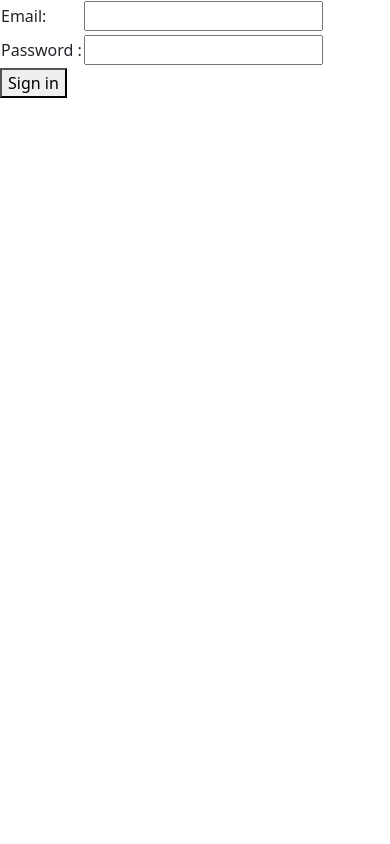
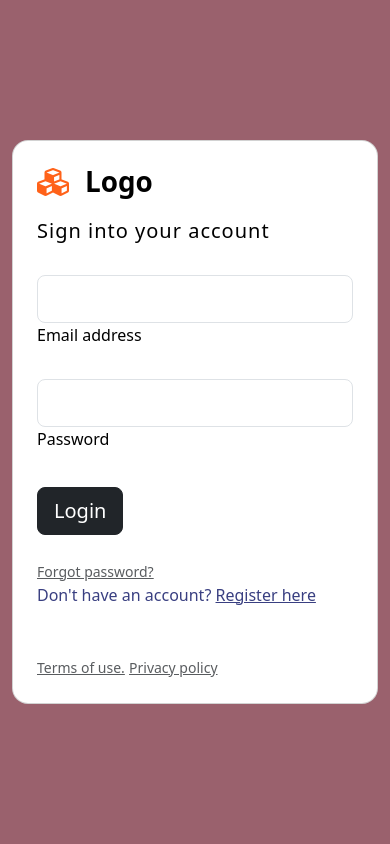
Before and after one commit to MohammedNazx/Cakes, a PHP site: page /Login/login.php in a window 390 px wide. Run offline with PHP 8.4, Linux system fonts and the light colour scheme.

Commit message:
added login page

```diff
--- a/Login/login.php
+++ b/Login/login.php
@@ -85,40 +85,65 @@ if (isset($_SESSION['user_login']) && $_SESSION['user_login'] == true) {
 
 <body>
 
-    <form method="POST" action="login.php">
 
-        <table>
 
-            <tr>
-                <td> Email: </td>
-                <td>
-                    <input type="text" name="email" value="<?php echo isset($_POST['email']) ? $_POST['email'] : null; ?>">
-                </td>
-            <tr>
-            <tr>
-                <td></td>
-                <td style="color:red;">
-                    <?php echo (isset($error['user_email'])) ? $error['user_email'] : ''; ?>
-                </td>
-            </tr>
+    <section class="vh-100" style="background-color: #9A616D;">
+        <div class="container py-5 h-100">
 
-            <tr>
-                <td> Password : </td>
-                <td> <input type="text" name="password" value="<?php echo (isset($_POST['password'])) ? $_POST['password'] : null; ?>"></td>
-            </tr>
-            <tr>
-                <td></td>
-                <td style="color:red;">
-                    <?php echo (isset($error['password'])) ? $error['password'] : ''; ?>
-                </td>
-            </tr>
+            <div class="row d-flex justify-content-center align-items-center h-100">
 
-        </table>
-        <button type="submit">Sign in</button>
-        <br>
-        <br>
+                <div class="col col-xl-10">
 
-    </form>
+                    <div class="card" style="border-radius: 1rem;">
+
+                        <div class="row g-0">
+
+                            <div class="col-md-6 col-lg-5 d-none d-md-block">
+                                <img src="https://mdbcdn.b-cdn.net/img/Photos/new-templates/bootstrap-login-form/img1.webp" alt="login form" class="img-fluid" style="border-radius: 1rem 0 0 1rem;" />
+                            </div>
+
+                            <div class="col-md-6 col-lg-7 d-flex align-items-center">
+                                <div class="card-body p-4 p-lg-5 text-black">
+
+                                    <form action="login.php" method="POST">
+
+                                        <!-- LOGO AREA -->
+                                        <div class="d-flex align-items-center mb-3 pb-1">
+                                            <i class="fas fa-cubes fa-2x me-3" style="color: #ff6219;"></i>
+                                            <span class="h1 fw-bold mb-0">Logo</span>
+                                        </div>
+
+                                        <h5 class="fw-normal mb-3 pb-3" style="letter-spacing: 1px;">Sign into your account</h5>
+
+                                        <div class="form-outline mb-4">
+                                            <input type="email" name="email" class="form-control form-control-lg" />
+                                            <label class="form-label" for="form2Example17">Email address</label>
+                                        </div>
+
+                                        <div class="form-outline mb-4">
+                                            <input type="password" name="password"  class="form-control form-control-lg" />
+                                            <label class="form-label" for="form2Example27">Password</label>
+                                        </div>
+
+                                        <div class="pt-1 mb-4">
+                                            <button class="btn btn-dark btn-lg btn-block" type="submit">Login</button>
+                                        </div>
+
+                                        <a class="small text-muted" href="#!">Forgot password?</a>
+                                        <p class="mb-5 pb-lg-2" style="color: #393f81;">Don't have an account? <a href="#!" style="color: #393f81;">Register here</a></p>
+                                        <a href="#!" class="small text-muted">Terms of use.</a>
+                                        <a href="#!" class="small text-muted">Privacy policy</a>
+                                    </form>
+
+                                </div>
+                            </div>
+
+                        </div>
+                    </div>
+                </div>
+            </div>
+        </div>
+    </section>
 
 
 
--- a/index.php
+++ b/index.php
@@ -63,6 +63,11 @@ $wedding = $conn->query($sql_wedding);
                     <li class="nav-item">
                         <a class="nav-link" href="">Order</a>
                     </li>
+
+                    <li class="nav-item">
+                        <a class="nav-link" href="">Cart</a>
+                    </li>
+
 
                     <li class="nav-item dropdown">
                         <a class="nav-link dropdown-toggle" href="#" role="button" data-bs-toggle="dropdown" aria-expanded="false">
```
